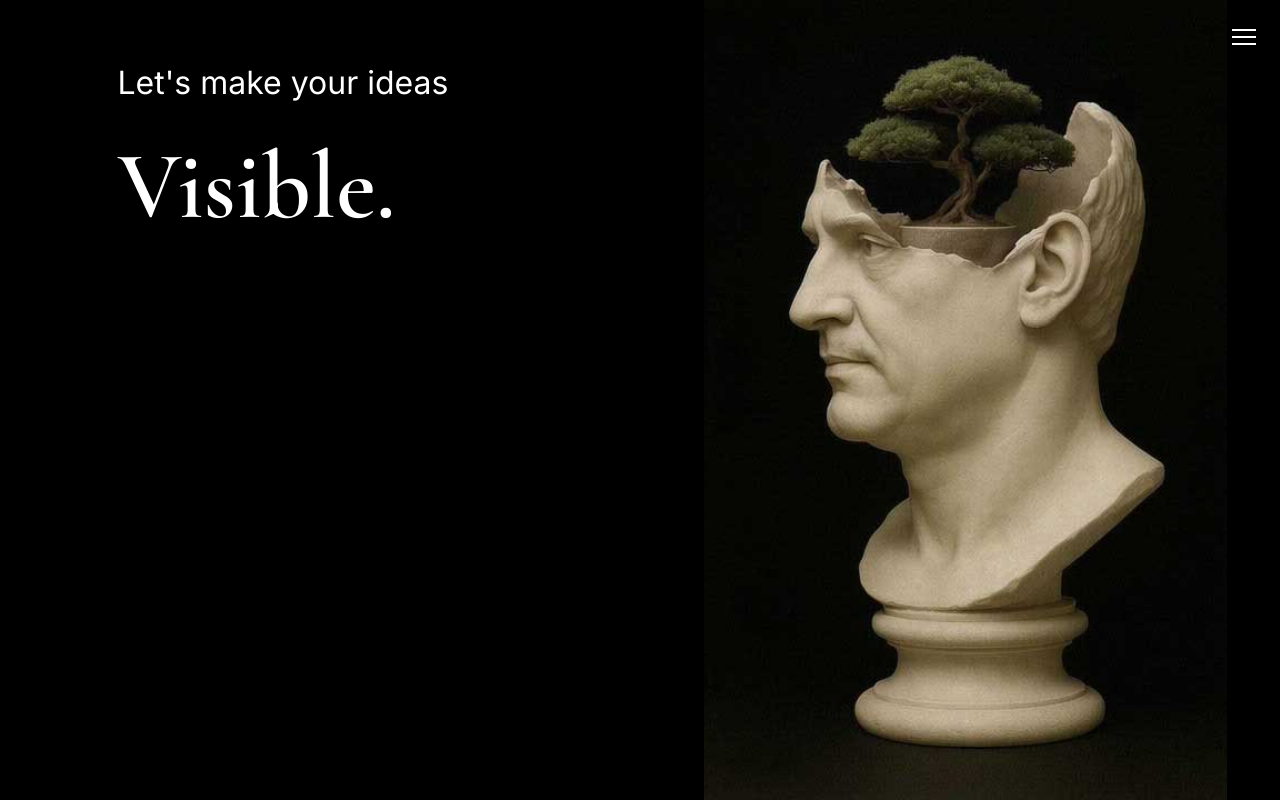
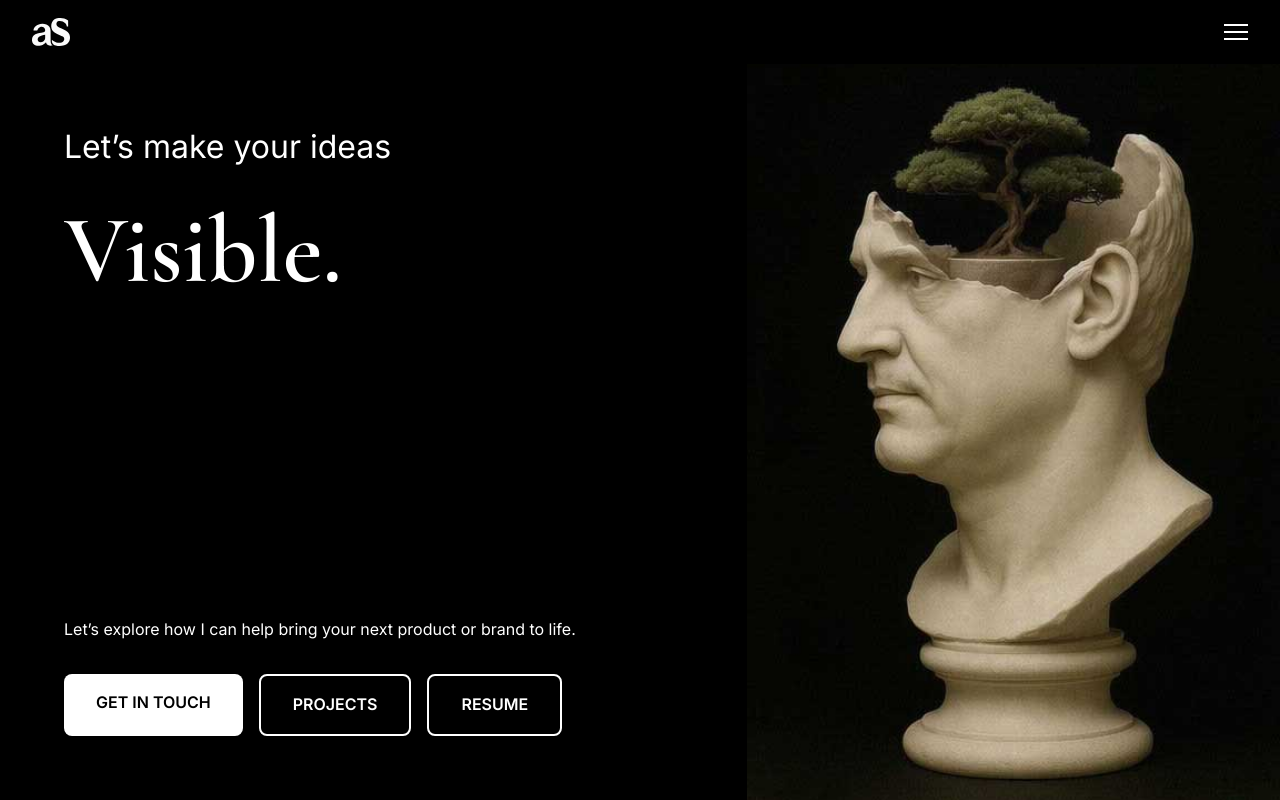
Before and after one commit to askoldas/Cv, a Next.js app: page /Cv/portfolio in a window 1280 px wide. Both pictures are taken after a click on the button "Toggle menu". Shown: the top 800 px of the page. Built offline with nearby package versions, Linux system fonts and the light colour scheme.

Commit message:
Deploy: rebuild and export with latest updates

```diff
--- a/src/app/portfolio/page.tsx
+++ b/src/app/portfolio/page.tsx
@@ -1,93 +1,24 @@
 'use client'
 
-import { useState } from 'react'
-import HeroHeadline from '@/components/hero/HeroHeadline'
 import Menu from '@/components/menu/Menu'
-import styles from './portfolio.module.scss'
-
-const typedText = 'Browse\nFeatured Projects'
-
-const projects = [
-  {
-    title: 'Project One',
-    image: '/projects/project1.jpg',
-  },
-  {
-    title: 'Project Two',
-    image: '/projects/project2.jpg',
-  },
-  {
-    title: 'Project Three',
-    image: '/projects/project3.jpg',
-  },
-]
+import Headline from '@/components/ui/Headline'
 
 export default function PortfolioPage() {
-  const [menuOpen, setMenuOpen] = useState(false)
+  return (
+    <>
+      <Menu />
+      <section
+        style={{
+          backgroundColor: 'black',
+          color: 'white',
+          minHeight: '100vh',
+          paddingTop: '64px', // adjust for fixed navbar height
+        }}
+      >
+        <Headline lineTop="Selected works" lineBottom="Portfolio" />
 
-  return (
-    <main className={styles.container}>
-      {/* Hamburger Button */}
-      <button
-        onClick={() => setMenuOpen(!menuOpen)}
-        style={{
-          position: 'fixed',
-          top: '1.5rem',
-          right: '1.5rem',
-          zIndex: 100,
-          background: 'none',
-          border: 'none',
-          cursor: 'pointer',
-        }}
-        aria-label="Toggle menu"
-      >
-        {[...Array(3)].map((_, i) => (
-          <div
-            key={i}
-            style={{
-              width: '24px',
-              height: '2px',
-              background: '#fff',
-              margin: '5px 0',
-              transition: 'all 0.3s ease',
-            }}
-          />
-        ))}
-      </button>
-
-      {/* Header */}
-      <div className={styles.header}>
-        <HeroHeadline typedText={typedText} showCursor={false} />
-      </div>
-
-      {/* Project List */}
-      <div className={styles.projects}>
-        {projects.map((project, index) => (
-          <div key={index} className={styles.projectCard}>
-            <img src={project.image} alt={project.title} />
-            <p>{project.title}</p>
-          </div>
-        ))}
-      </div>
-
-      {/* Fullscreen Menu Overlay */}
-      {menuOpen && (
-        <div style={{
-          position: 'fixed',
-          top: 0,
-          left: 0,
-          width: '100%',
-          height: '100%',
-          background: '#000',
-          zIndex: 90,
-          display: 'flex',
-          alignItems: 'center',
-          justifyContent: 'center',
-          padding: '2rem',
-        }}>
-          <Menu />
-        </div>
-      )}
-    </main>
+        {/* You can insert portfolio grid or content here later */}
+      </section>
+    </>
   )
 }
--- /dev/null
+++ b/src/components/menu/Menu.module.scss
@@ -0,0 +1,194 @@
+/* --- Top Navbar --- */
+.navbar {
+  position: fixed;
+  top: 0;
+  left: 0;
+  width: 100%;
+  height: 64px;
+  padding: 1rem 2rem;
+  display: flex;
+  justify-content: space-between;
+  align-items: center;
+  z-index: 999;
+  background-color: black;
+}
+
+.logo img {
+  display: block;
+  height: 28px;
+  width: auto;
+}
+
+/* --- Burger Button --- */
+.burger {
+  display: flex;
+  flex-direction: column;
+  justify-content: center;
+  gap: 5px;
+  background: transparent;
+  border: none;
+  cursor: pointer;
+  z-index: 1000;
+
+  span {
+    display: block;
+    width: 24px;
+    height: 2px;
+    background: white;
+  }
+}
+
+/* --- Fullscreen Menu Overlay --- */
+.menuOverlay {
+  position: fixed;
+  top: 64px;
+  left: 0;
+  right: 0;
+  bottom: 0;
+  z-index: 998;
+  display: flex;
+  flex-direction: row;
+  align-items: stretch;
+  background: black;
+  color: white;
+  opacity: 0;
+  pointer-events: none;
+  transition: opacity 0.4s ease;
+
+  &.open {
+    opacity: 1;
+    pointer-events: auto;
+  }
+
+  @media (max-width: 640px) {
+    flex-direction: column;
+  }
+}
+
+/* --- Left Column: Text + Buttons --- */
+.menuContent {
+  flex: 1;
+  display: flex;
+  flex-direction: column;
+  justify-content: space-between;
+  padding: clamp(1.5rem, 5vw, 4rem);
+  z-index: 10;
+  position: relative;
+
+  @media (max-width: 640px) {
+    z-index: 2;
+  }
+}
+
+/* --- Headline Style --- */
+.headline {
+  font-family: var(--font-inter);
+  font-size: 3rem;
+  font-weight: 600;
+  line-height: 1.2;
+  display: flex;
+  flex-direction: column;
+  align-items: flex-start;
+  white-space: pre-wrap;
+  gap: 0.8rem;
+}
+
+.lineTop {
+  min-height: 3.6rem;
+  font-size: 2rem;
+  font-weight: 300;
+  line-height: 1.2;
+  width: 100%;
+}
+
+.lineBottom {
+  min-height: 6.6rem;
+  font-family: var(--font-cormorant);
+  font-size: 6rem;
+  line-height: 1.1;
+  width: 100%;
+
+  @media (max-width: 640px) {
+    font-size: 4rem;
+  }
+}
+
+/* --- Subheading Text --- */
+.menuText {
+  font-family: var(--font-inter);
+  font-size: 1rem;
+  line-height: 1.6;
+  max-width: 600px;
+  margin-top: 2rem;
+}
+
+/* --- CTA Buttons --- */
+.ctaButtons {
+  display: flex;
+  flex-wrap: wrap;
+  gap: 1rem;
+  margin-top: 2rem;
+}
+
+.cta {
+  font-family: var(--font-inter);
+  padding: 1rem 2rem;
+  font-weight: 600;
+  text-transform: uppercase;
+  border-radius: 8px;
+  text-decoration: none;
+  transition: all 0.2s ease;
+  display: inline-block;
+  text-align: center;
+}
+
+.cta.solid {
+  background: white;
+  color: black;
+  border: none;
+}
+
+.cta.solid:hover {
+  background: #eee;
+  transform: translateY(-2px);
+}
+
+.cta.outlined {
+  background: transparent;
+  color: white;
+  border: 2px solid white;
+}
+
+.cta.outlined:hover {
+  background: rgba(255, 255, 255, 0.1);
+  transform: translateY(-2px);
+}
+
+/* --- Right Column: Poster Image --- */
+.posterWrapper {
+  flex: 1;
+  display: flex;
+  align-items: center;
+  justify-content: flex-end;
+  overflow: hidden;
+
+  @media (max-width: 640px) {
+    position: absolute;
+    inset: 0;
+    z-index: 0;
+  }
+}
+
+.posterImage {
+  height: 100vh;
+  width: auto;
+  object-fit: cover;
+  object-position: right center;
+
+  @media (max-width: 640px) {
+    height: 100%;
+    width: 100%;
+    object-fit: cover;
+    opacity: 0.8;
+  }
+}
--- a/src/components/menu/Menu.tsx
+++ b/src/components/menu/Menu.tsx
@@ -1,37 +1,63 @@
 'use client'
 
-import HeroHeadline from '@/components/hero/HeroHeadline'
-import styles from '@/components/hero/HeroSection.module.scss'
+import { useState } from 'react'
+import Link from 'next/link'
+import styles from './Menu.module.scss'
+
+const basePath = process.env.NEXT_PUBLIC_BASE_PATH || ''
 
 export default function Menu() {
-  const typedText = "Let's make your ideas\nVisible."
+  const [isOpen, setIsOpen] = useState(false)
+
+  const toggleMenu = () => setIsOpen(prev => !prev)
 
   return (
-    <section className={styles.container}>
-      <div className={styles.heroInner}>
-        <div className={styles.leftText}>
-          <HeroHeadline typedText={typedText} showCursor={false} />
+    <>
+      {/* Top Navigation */}
+      <nav className={styles.navbar}>
+        <Link href="/" className={styles.logo}>
+          <img src={`${basePath}/as-logo.svg`} alt="Askold Logo" />
+        </Link>
+        <button className={styles.burger} onClick={toggleMenu} aria-label="Toggle menu">
+          <span />
+          <span />
+          <span />
+        </button>
+      </nav>
 
-          <div className={styles.outroBlock}>
-            <p className={styles.outroParagraph}>
+      {/* Fullscreen Overlay */}
+      <div className={`${styles.menuOverlay} ${isOpen ? styles.open : ''}`}>
+        {/* Left Column: Headline + Text + Buttons */}
+        <div className={styles.menuContent}>
+          {/* Headline */}
+          <h1 className={styles.headline}>
+            <div className={styles.lineTop}>Let’s make your ideas</div>
+            <div className={styles.lineBottom}>Visible.</div>
+          </h1>
+
+          {/* Paragraph + CTA Buttons */}
+          <div>
+            <p className={styles.menuText}>
               Let’s explore how I can help bring your next product or brand to life.
             </p>
+
             <div className={styles.ctaButtons}>
-              <a href="/contact" className={`${styles.cta} ${styles.solid}`}>Get in Touch</a>
-              <a href="/projects" className={`${styles.cta} ${styles.outlined}`}>Projects</a>
-              <a href="/stack" className={`${styles.cta} ${styles.outlined}`}>Resume</a>
+              <Link href="/contact" className={`${styles.cta} ${styles.solid}`}>Get in touch</Link>
+              <Link href="/portfolio" className={`${styles.cta} ${styles.outlined}`}>Projects</Link>
+              <Link href="/resume" className={`${styles.cta} ${styles.outlined}`}>Resume</Link>
             </div>
           </div>
         </div>
 
-        <div className={styles.rightVideo}>
+        {/* Right Column: Poster Image */}
+        <div className={styles.posterWrapper}>
           <img
-            src="/menu-poster.jpg"
-            alt="Sculpture with bonsai tree"
-            className={styles.video}
+            src={`${basePath}/menu-poster.jpeg`}
+            alt="Menu Poster"
+            className={styles.posterImage}
           />
         </div>
       </div>
-    </section>
+    </>
   )
 }
--- /dev/null
+++ b/src/components/ui/Headline.module.scss
@@ -0,0 +1,37 @@
+.headlineWrapper {
+  width: 100%;
+  padding: clamp(1.5rem, 5vw, 4rem);
+}
+
+.headlinePrimary {
+  font-family: var(--font-inter);
+  font-size: 3rem;
+  font-weight: 600;
+  line-height: 1.2;
+  display: flex;
+  flex-direction: column;
+  align-items: flex-start;
+  white-space: pre-wrap;
+  gap: 0.8rem;
+  color: white;
+}
+
+.lineTop {
+  min-height: 3.6rem;
+  font-size: 2rem;
+  font-weight: 300;
+  line-height: 1.2;
+  width: 100%;
+}
+
+.lineBottom {
+  min-height: 6.6rem;
+  font-family: var(--font-cormorant);
+  font-size: 6rem;
+  line-height: 1.1;
+  width: 100%;
+
+  @media (max-width: 640px) {
+    font-size: 4rem;
+  }
+}
--- /dev/null
+++ b/src/components/ui/Headline.tsx
@@ -0,0 +1,20 @@
+'use client'
+
+import styles from './Headline.module.scss'
+
+type HeadlineProps = {
+  lineTop: string
+  lineBottom: string
+  className?: string
+}
+
+export default function Headline({ lineTop, lineBottom, className = '' }: HeadlineProps) {
+  return (
+    <div className={`${styles.headlineWrapper} ${className}`}>
+      <h1 className={styles.headlinePrimary}>
+        <div className={styles.lineTop}>{lineTop}</div>
+        <div className={styles.lineBottom}>{lineBottom}</div>
+      </h1>
+    </div>
+  )
+}
```
Also changed, not shown: src/components/hero/HeroSection.tsx (+21 -22 lines), public/as-logo.svg (added), public/menu-poster.jpeg (renamed from public/menu-poster.jpg), 9 other files (tests, documents, lock files or other folders).
